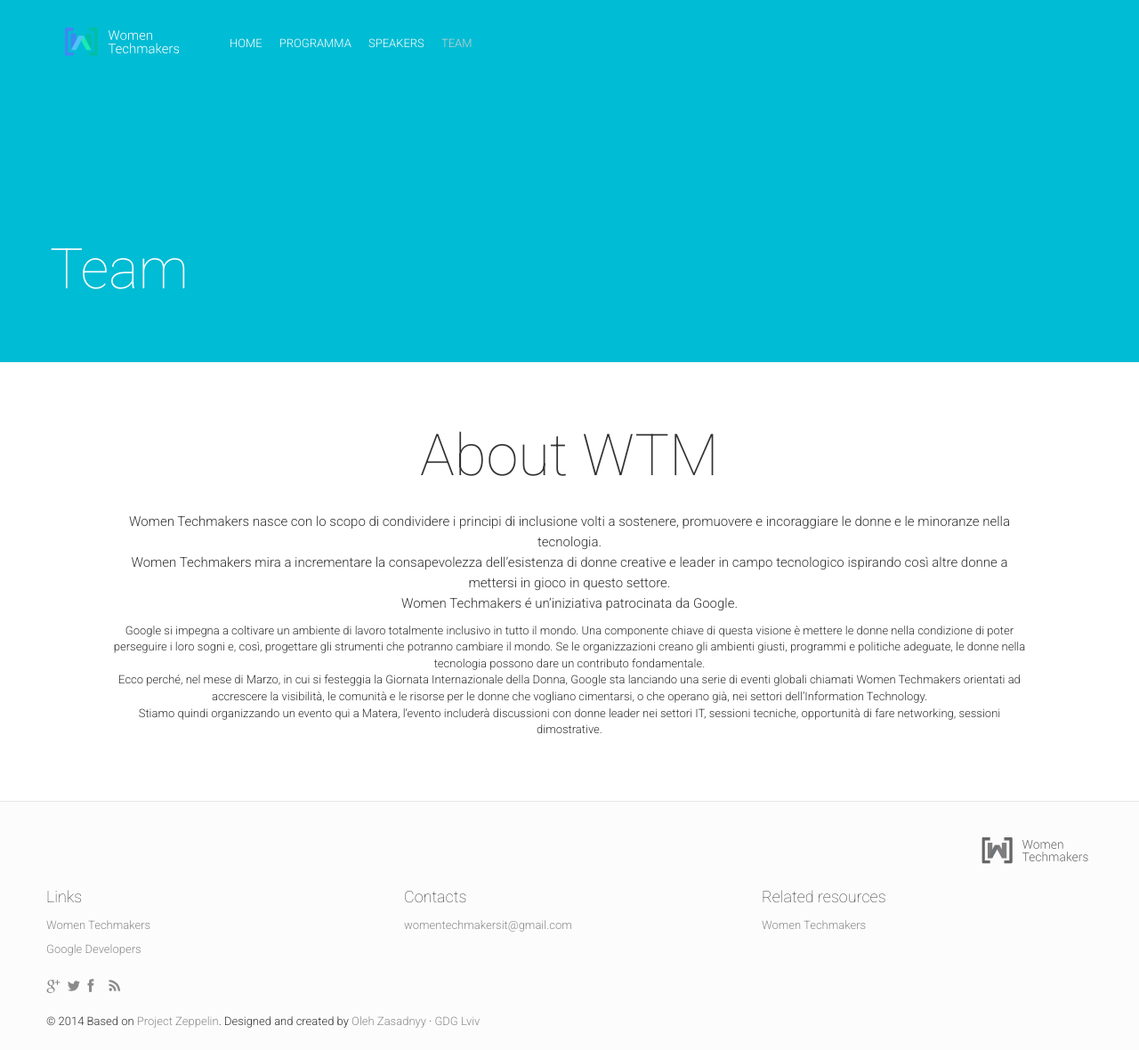
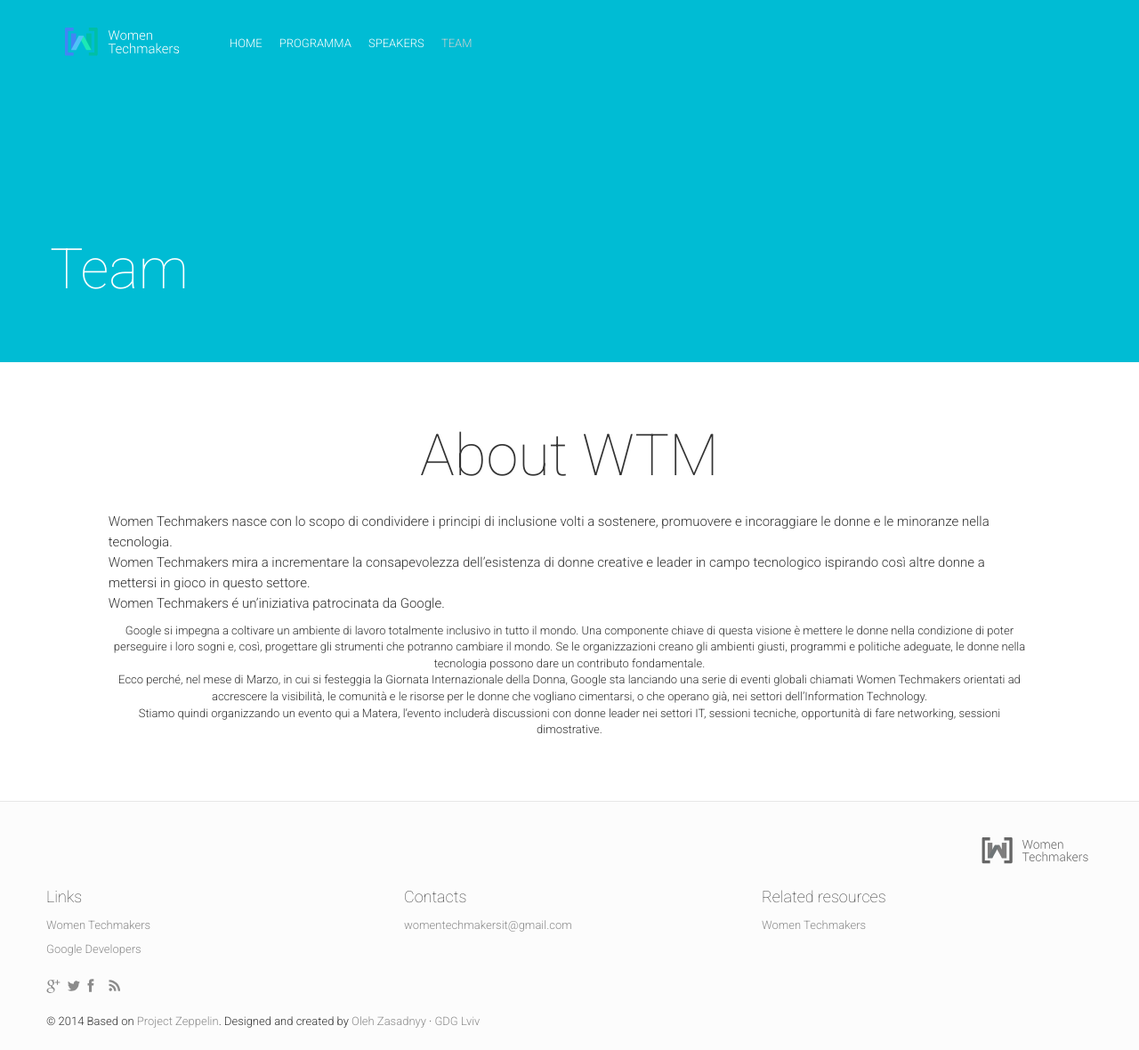
Before and after one commit to gdgbari/wtm2016, a Jekyll site: the page built from team.html, in a window 1280 px wide and 1180 px high. Shown: the whole window at 89% size. Built offline with Jekyll 4.4.1, drawn with Linux system fonts in a browser that asks for light colours; nearby versions of some CDN libraries; comment, search, counter and statistics services are not loaded.

Commit message:
Update _config.yml

```diff
--- a/_config.yml
+++ b/_config.yml
@@ -191,7 +191,7 @@
 
 # Team Block
 teamBlockTitle: "About WTM"
-aboutUs: "<p>Women Techmakers nasce con lo scopo di condividere i principi di inclusione volti a sostenere, promuovere e incoraggiare le donne e le minoranze nella tecnologia.<br> Women Techmakers mira a incrementare la consapevolezza dell’esistenza di donne creative e leader in campo tecnologico ispirando così altre donne a mettersi in gioco in questo settore.<br>Women Techmakers é un’iniziativa patrocinata da Google.</p>Google si impegna a coltivare un ambiente di lavoro totalmente inclusivo in tutto il mondo. Una componente chiave di questa visione è mettere le donne nella condizione di poter perseguire i loro sogni e, così, progettare gli strumenti che potranno cambiare il mondo. Se le organizzazioni creano gli ambienti giusti, programmi e politiche adeguate, le donne nella tecnologia possono dare un contributo fondamentale.<br>Ecco perché, nel mese di Marzo, in cui si festeggia la Giornata Internazionale della Donna, Google sta lanciando una serie di eventi globali chiamati Women Techmakers orientati  ad accrescere la visibilità, le comunità e le risorse per le donne che vogliano cimentarsi, o che operano già, nei settori dell’Information Technology.<br>Stiamo quindi organizzando un evento qui a Matera, l’evento includerà discussioni con donne leader nei settori IT, sessioni tecniche, opportunità di fare networking, sessioni dimostrative."
+aboutUs: "<p ALIGN=Left>Women Techmakers nasce con lo scopo di condividere i principi di inclusione volti a sostenere, promuovere e incoraggiare le donne e le minoranze nella tecnologia.<br> Women Techmakers mira a incrementare la consapevolezza dell’esistenza di donne creative e leader in campo tecnologico ispirando così altre donne a mettersi in gioco in questo settore.<br>Women Techmakers é un’iniziativa patrocinata da Google.</p>Google si impegna a coltivare un ambiente di lavoro totalmente inclusivo in tutto il mondo. Una componente chiave di questa visione è mettere le donne nella condizione di poter perseguire i loro sogni e, così, progettare gli strumenti che potranno cambiare il mondo. Se le organizzazioni creano gli ambienti giusti, programmi e politiche adeguate, le donne nella tecnologia possono dare un contributo fondamentale.<br>Ecco perché, nel mese di Marzo, in cui si festeggia la Giornata Internazionale della Donna, Google sta lanciando una serie di eventi globali chiamati Women Techmakers orientati  ad accrescere la visibilità, le comunità e le risorse per le donne che vogliano cimentarsi, o che operano già, nei settori dell’Information Technology.<br>Stiamo quindi organizzando un evento qui a Matera, l’evento includerà discussioni con donne leader nei settori IT, sessioni tecniche, opportunità di fare networking, sessioni dimostrative."
 # Logistics Find Way Block
 findWayTitle: "Find your way here"
 findWayDistance: "Distance"
```
